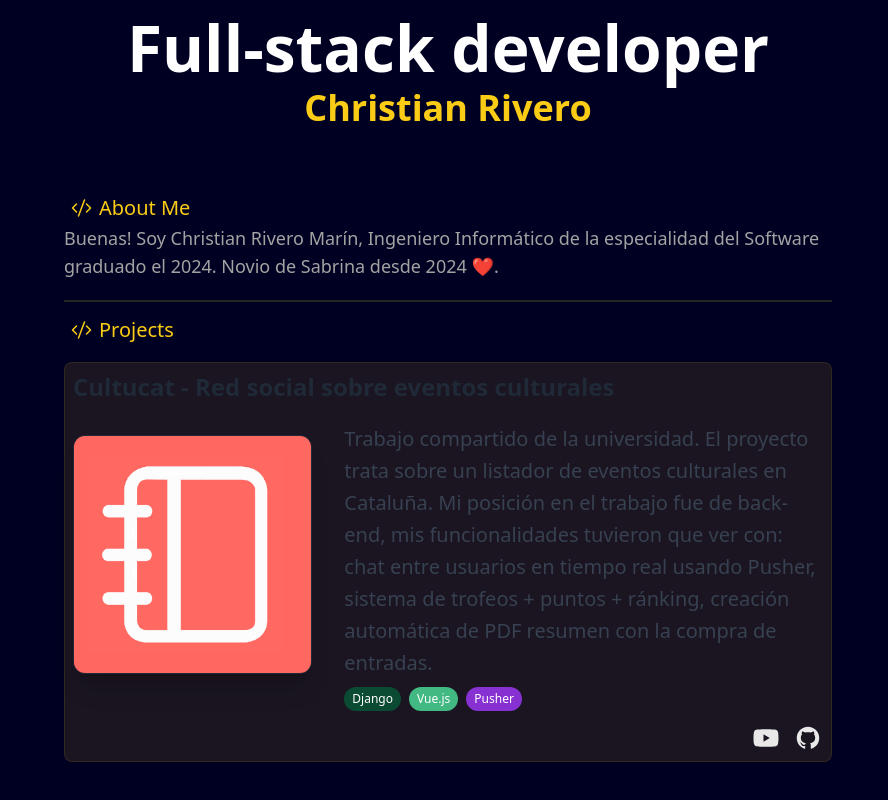
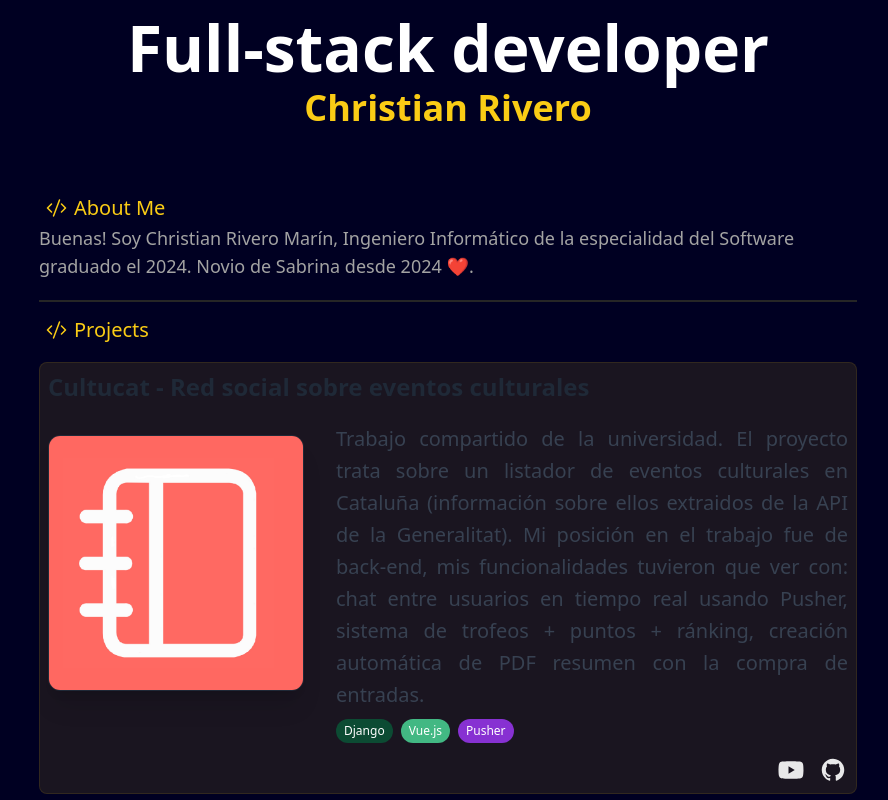
Before and after one commit to christianrm02/myWebAstro, an Astro site: page / in a window 1280 px wide. Shown: the top 800 px of the page, without its empty margins (192-1080 px from the left). Built offline with nearby package versions, Linux system fonts and the light colour scheme; Astro itself is replaced by a stand-in of ours.

Commit message:
texto justificado

```diff
--- a/src/components/Projects.astro
+++ b/src/components/Projects.astro
@@ -50,7 +50,7 @@ const PROJECTS = [
   {
     title: "Cultucat - Red social sobre eventos culturales",
     description:
-      "Trabajo compartido de la universidad. El proyecto trata sobre un listador de eventos culturales en Cataluña. Mi posición en el trabajo fue de back-end, mis funcionalidades tuvieron que ver con: chat entre usuarios en tiempo real usando Pusher, sistema de trofeos + puntos + ránking, creación automática de PDF resumen con la compra de entradas.",
+      "Trabajo compartido de la universidad. El proyecto trata sobre un listador de eventos culturales en Cataluña (información sobre ellos extraidos de la API de la Generalitat). Mi posición en el trabajo fue de back-end, mis funcionalidades tuvieron que ver con: chat entre usuarios en tiempo real usando Pusher, sistema de trofeos + puntos + ránking, creación automática de PDF resumen con la compra de entradas.",
     youtube: "https://youtu.be/6a2a4atWzik",
     github: "https://github.com/orgs/CultuCat/repositories",
     game: "",
@@ -104,7 +104,7 @@ const PROJECTS = [
 
         <div class="w-full">
           <div class="flex flex-col mt-3">
-            <div class=" text-gray-700 dark:text-gray-400">{description}</div>
+            <div class="text-justify text-gray-700 dark:text-gray-400">{description}</div>
             <ul class="flex flex-row mt-2 gap-x-2">
                 {tags.map((tag) => (
                   <li>
--- a/src/pages/index.astro
+++ b/src/pages/index.astro
@@ -82,7 +82,7 @@ console.log("Loading")
 	main {
 		margin: auto;
 		padding: 1rem;
-		width: 800px;
+		width: 850px;
 		max-width: calc(100% - 2rem);
 		color: white;
 		font-size: 20px;
```
